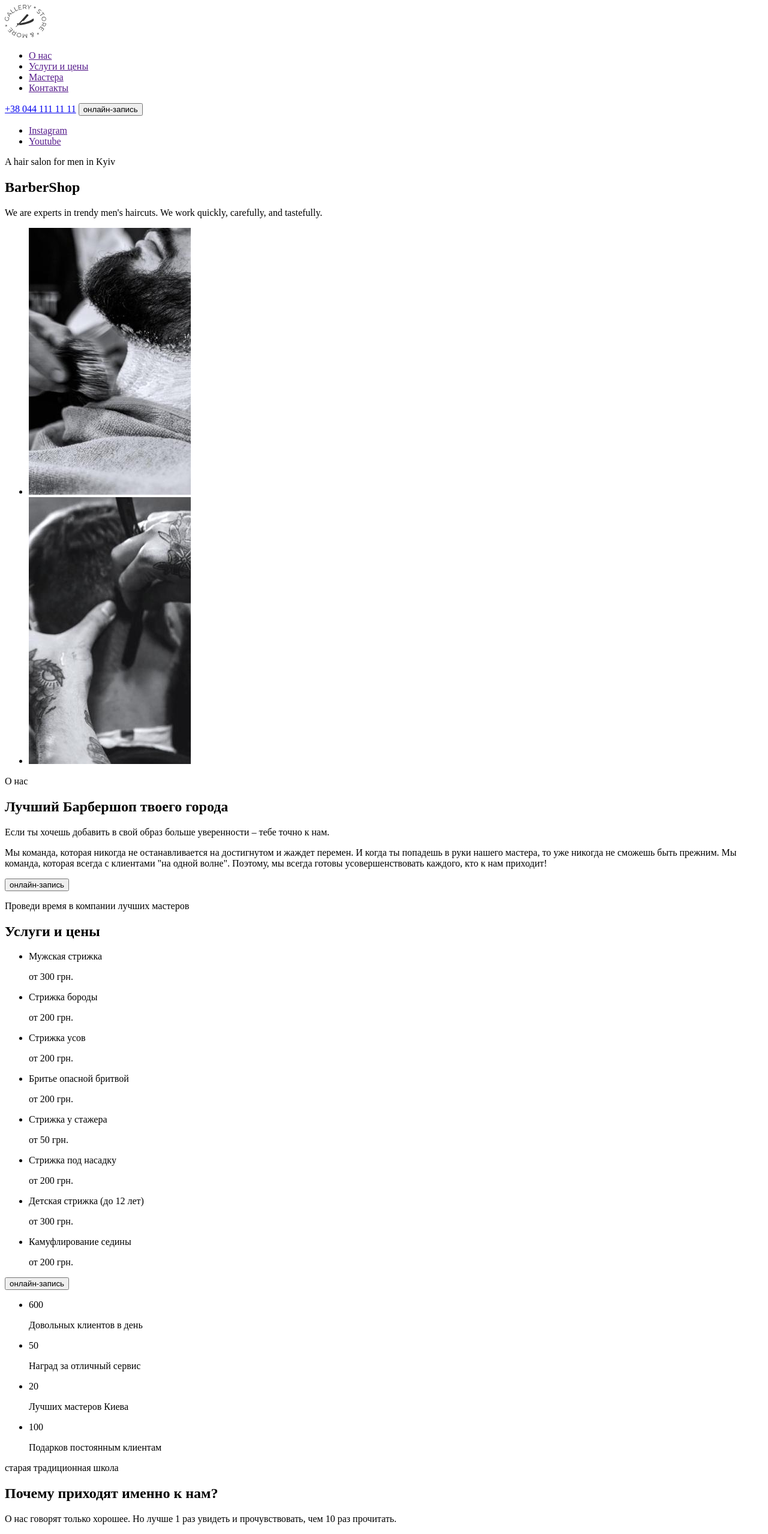
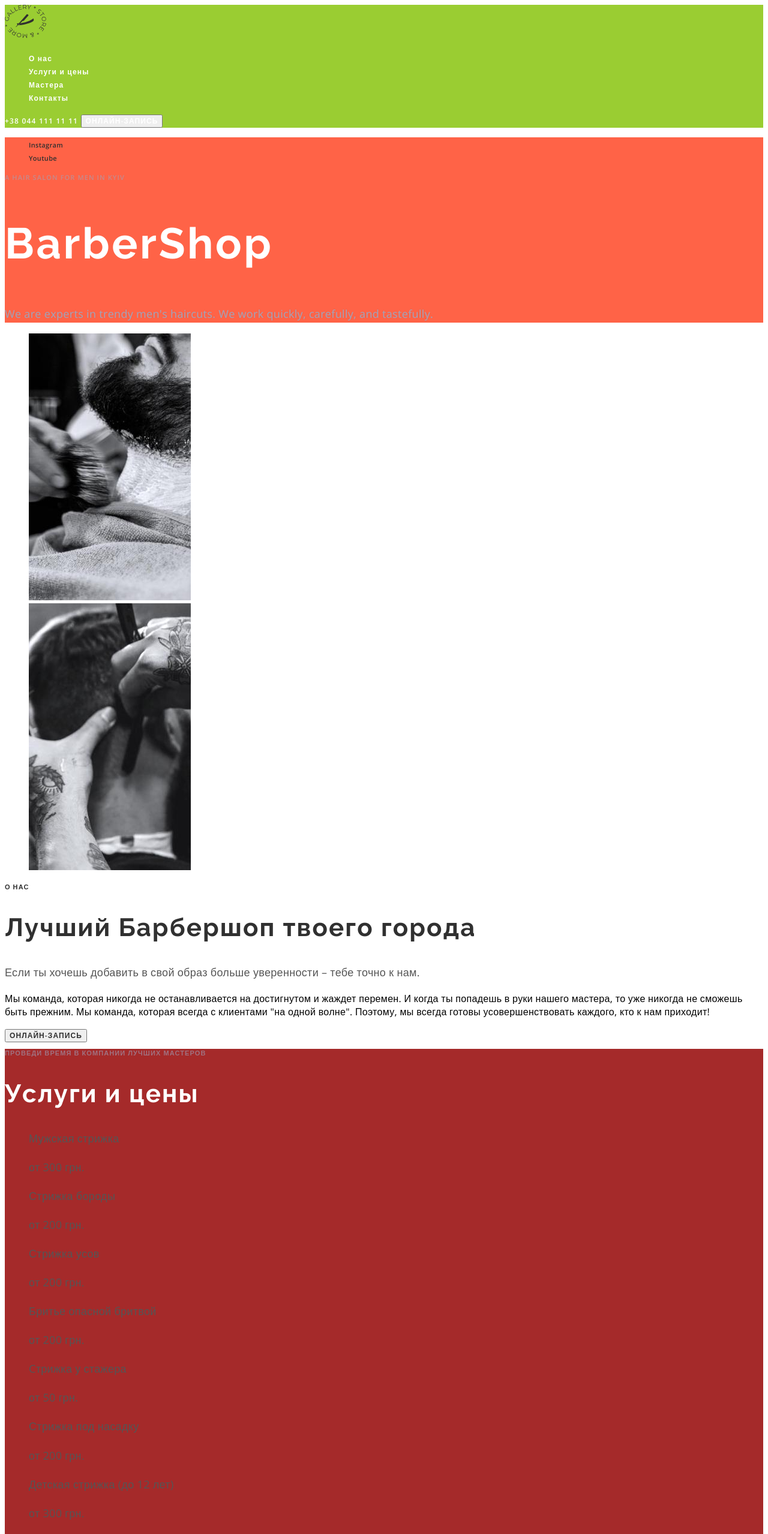
Before and after one commit to ROMAN1411/barbershop, a plain HTML site: page index.html in a window 1280 px wide. Shown: the top 2558 px of the page at 60% size. Drawn offline with nearby package versions, Linux system fonts and the light colour scheme.

Commit message:
Module-2

```diff
--- /dev/null
+++ b/css/style.css
@@ -0,0 +1,287 @@
+:root {
+    --primary-title-color: #ffffff;
+    --secondary-title-color: #303030;
+    --primary-text-color: #555555;
+    --secondary-text-color: #303030;
+    --third-text-color: #9DA4BD;
+    --accent-color: #FF6C00;
+    --header-text-color: #ffffff;
+}
+
+body {
+    font-family: 'Open Sans', sans-serif;
+    letter-spacing: 0.02em;
+}
+
+.link {
+    text-decoration: none;
+}
+
+.list {
+    list-style: none;
+}
+
+.btn {
+    font-family: inherit;
+    font-weight: 600;
+    font-size: 12px;
+    line-height: 1.33;
+    letter-spacing: 0.09em;
+    text-transform: uppercase;
+}
+
+.pre-title {
+    font-weight: 600;
+    font-size: 11px;
+    line-height: 1.36;
+    letter-spacing: 0.1em;
+    text-transform: uppercase;
+}
+
+.after-title {
+    font-size: 18px;
+    line-height: 1.67;
+}
+
+.section-title {
+    font-family: 'Raleway', sans-serif;
+        font-weight: 700;
+        font-size: 42px;
+        line-height: 1.17;
+        letter-spacing: 0.05em;
+}
+
+.social-link {
+    font-weight: 600;
+    font-size: 11px;
+    line-height: 1.36;
+    color: var(--secondary-text-color);
+}
+
+.social-link:hover,
+.social-link:focus {
+    color: var(--accent-color);
+}
+
+/* --- HEADER ---*/
+
+.header {
+    background-color: yellowgreen;
+}
+.header-link {
+    font-weight: 600;
+    font-size: 12px;
+    line-height: 1.33;
+    letter-spacing: 0.1em;
+    color: var(--header-text-color);
+}
+.header-link:hover,
+.header-link:focus {
+    color: var(--accent-color);
+}
+
+.header-tel-link {
+    font-weight: 600;
+    font-size: 12px;
+    line-height: 1.33;
+    letter-spacing: 0.1em;
+    color: var(--header-text-color);
+}
+
+.header-btn {
+    color: #FFFFFF;
+}
+
+/* --- Hero --- */
+
+.hero {
+    background-color: tomato;
+}
+
+.hero-pre-title {
+    color: rgba(157, 164, 189, 0.6);
+}
+
+.hero-title {
+    font-family: 'Raleway', sans-serif;
+        font-weight: 700;
+        font-size: 72px;
+        line-height: 1.18;
+        letter-spacing: 0.05em;
+        color: var(--header-text-color);
+}
+
+.hero-after-title {
+    color: var(--third-text-color);
+}
+
+/* --- ABOUT ---*/
+
+.about-pre-title {
+    color: var(--secondary-title-color);
+}
+
+.about-title {
+    color: var(--secondary-title-color);
+}
+
+.about-after-title {
+    color: var(--primary-text-color);
+}
+
+.about-btn {
+    color: #303030;
+}
+
+/* --- PRICES ---*/
+
+.prices {
+    background-color: brown;
+}
+
+.prices-pre-title {
+    color: rgba(157, 164, 189, 0.6);
+}
+
+.prices-title {
+    color: var(--primary-title-color);
+}
+
+.prices-type,
+.prices-count {
+    font-size: 18px;
+    line-height: 1.67;
+    color: var(--primary-text-color);
+}
+
+.prices-btn {
+    color: #ffffff;
+}
+
+/* --- REASONS --- */
+
+.reasons {
+    background-color: burlywood ;
+}
+
+.reasons-count {
+    font-weight: 700;
+    font-size: 42px;
+    line-height: 1.36;
+    text-align: center;
+    letter-spacing: 0.05em;
+
+    color: var(--secondary-text-color);
+}
+
+.reasons-item-text {
+        font-weight: 600;
+        font-size: 11px;
+        line-height: 1.36;
+        text-align: center;
+
+        color: var(--secondary-text-color);
+}
+
+.reasons-pre-title {
+    color: var(--secondary-text-color);
+}
+
+.reasons-title {
+    color: var(--secondary-title-color);
+}
+
+.reasons-after-title {
+    color: var(--primary-text-color);
+}
+
+/* --- MASTERS --- */
+
+.masters-pre-title {
+    color: var(--secondary-title-color);
+}
+
+.masters-title {
+    color: var(--secondary-title-color);
+}
+
+.masters-item-title {
+    font-size: 18px;
+    line-height: 1.39;
+    text-align: center;
+
+    color: var(--secondary-text-color);
+}
+
+.masters-item-text {
+    font-size: 14px;
+    line-height: 1.36;
+    text-align: center;
+
+    color: var(--accent-color);
+}
+
+/* --- GALLERY --- */
+
+.gallery-pre-title {
+    color: var(--secondary-text-color);
+}
+
+/* --- ONLINE --- */
+
+.online {
+    background-color:blueviolet;
+}
+
+.online-title {
+    color: var(--primary-title-color);
+}
+
+/* --- CONTACTS --- */
+
+.contacts {
+    background-color: blueviolet;
+}
+
+.contacts-title {
+    color: var(--primary-title-color);
+}
+
+.contacts-address {
+    font-style: inherit;
+}
+
+.contacts-link {
+    font-size: 18px;
+    line-height: 1.67;
+
+    color: var(--third-text-color);
+}
+
+.contacts-time-title {
+    font-weight: 600;
+        font-size: 11px;
+        line-height: 1.36;
+        letter-spacing: 0.1em;
+        text-transform: uppercase;
+        color: #FFFFFF;
+}
+
+.contacts-time-text {
+    font-size: 18px;
+    line-height: 1.67;
+
+    color: var(--third-text-color);
+}
+
+/* --- FOOTER --- */
+
+.footer {
+    background-color:aqua;
+}
+.footer-copy{
+    font-weight: 600;
+    font-size: 11px;
+    line-height: 1.36;
+    color: var(--third-text-color);
+}
--- a/index.html
+++ b/index.html
@@ -5,198 +5,212 @@
     <meta http-equiv="X-UA-Compatible" content="IE=edge">
     <meta name="viewport" content="width=device-width, initial-scale=1.0">
     <title>Document</title>
+    <link rel="preconnect" href="https://fonts.googleapis.com">
+    <link rel="preconnect" href="https://fonts.gstatic.com" crossorigin>
+    <link href="https://fonts.googleapis.com/css2?family=Open+Sans:wght@400;600;700&family=Raleway:wght@700&display=swap"
+        rel="stylesheet">
+    <link rel="stylesheet" href="./css/style.css">
 </head>
 <body>
-    <header>
-        <nav>
-            <a href=""><img src="./images/logo.svg" alt="Лого сайта"></a>
-            <ul>
-                <li>
-                    <a href="">О нас</a>
+    <header class="header">
+        <nav class="header-navigation">
+            <a href="" class="header-logo"><img src="./images/logo.svg" alt="Лого сайта"></a>
+            <ul class="header-list list">
+                <li class="header-item">
+                    <a class="header-link link" href="">О нас</a>
                 </li>
                 <li>
-                    <a href="">Услуги и цены</a>
+                    <a class="header-link link" href="">Услуги и цены</a>
                 </li>
                 <li>
-                    <a href="">Мастера</a>
+                    <a class="header-link link" href="">Мастера</a>
                 </li>
                 <li>
-                    <a href="">Контакты</a>
+                    <a class="header-link link" href="">Контакты</a>
                 </li>
             </ul>
         </nav>
-        <a href="tel:+380441111111">+38 044 111 11 11</a>
-        <button type="button">онлайн-запись</button>
+        <a class="header-tel-link link" href="tel:+380441111111">+38 044 111 11 11</a>
+        <button class="header-btn btn" type="button">онлайн-запись</button>
     </header>
     <main>
-        <section>
-            <ul>
-                <li><a href="">Instagram</a></li>
-                <li><a href="">Youtube</a></li>
+        <section class="hero">
+            <ul class="hero-list list">
+                <li class="hero-Item">
+                    <a class="hero-link social-link link" href="">Instagram</a>
+                </li>
+                <li class="hero-Item">
+                    <a class="hero-link social-link link" href="">Youtube</a>
+                </li>
             </ul>
             <div  lang="en">
-                <p>A hair salon for men in Kyiv</p>
-                <h1>BarberShop</h1>
-                <p>We are experts in trendy men's haircuts.
+                <p class="hero-pre-title pre-title">A hair salon for men in Kyiv</p>
+                <h1 class="hero-title">BarberShop</h1>
+                <p class="hero-after-title after-title">We are experts in trendy men's haircuts.
                 We work quickly, carefully, and tastefully.</p>
             </div>
         </section>
-        <section>
-            <ul>
-                <li>
+        <section class="about">
+            <ul class="about-list list">
+                <li class="about-item">
                     <img src="./images/about_img-1.jpg" alt="Барбер бреет шею" width="270" height="445">
                 </li>
-                <li>
+                <li class="about-item">
                     <img src="./images/about_img-2.jpg" alt="Барбер делает кантик" width="270" height="445">
                 </li>
             </ul>
-            <div>
-                <p>О нас</p>
-                <h2>Лучший Барбершоп
+            <div class="about-right">
+                <p class="about-pre-title pre-title">О нас</p>
+                <h2 class="about-title section-title">Лучший Барбершоп
                 твоего города</h2>
-                <p>Если ты хочешь добавить в свой образ больше уверенности – тебе точно к нам.</p>
-                <p>Мы команда, которая никогда не останавливается на достигнутом
+                <p class="about-after-title after-title">Если ты хочешь добавить в свой образ больше уверенности – тебе точно к нам.</p>
+                <p class="about-text">Мы команда, которая никогда не останавливается на достигнутом
                 и жаждет перемен. И когда ты попадешь в руки нашего мастера,
                 то уже никогда не сможешь быть прежним. Мы команда, которая всегда с клиентами "на одной волне". Поэтому, мы всегда
                 готовы усовершенствовать каждого, кто к нам приходит!</p>
-                <button type="button">онлайн-запись</button>
+                <button class="btn about-btn" type="button">онлайн-запись</button>
             </div>
         </section>
-        <section>
-            <p>Проведи время в компании лучших мастеров</p>
-            <h2>Услуги и цены</h2>
-            <ul>
-                <li>
-                    <p>Мужская стрижка</p>
-                    <span>от 300 грн.</span>
+        <section class="prices">
+            <p class="pre-title prices-pre-title">Проведи время в компании лучших мастеров</p>
+            <h2 class="prices-title section-title">Услуги и цены</h2>
+            <ul class="prices-list list">
+                <li class="prices-item">
+                    <p class="prices-type">Мужская стрижка</p>
+                    <span class="prices-count">от 300 грн.</span>
                 </li>
-                <li>
-                    <p>Стрижка бороды</p>
-                    <span>от 200 грн.</span>
+                <li class="prices-item">
+                    <p class="prices-type">Стрижка бороды</p>
+                    <span class="prices-count">от 200 грн.</span>
                 </li>
-                <li>
-                    <p>Стрижка усов</p>
-                    <span>от 200 грн.</span>
+                <li class="prices-item">
+                    <p class="prices-type">Стрижка усов</p>
+                    <span class="prices-count">от 200 грн.</span>
                 </li>
-                <li>
-                    <p>Бритье опасной бритвой</p>
-                    <span>от 200 грн.</span>
+                <li class="prices-item">
+                    <p class="prices-type">Бритье опасной бритвой</p>
+                    <span class="prices-count">от 200 грн.</span>
                 </li>
             </ul>
-            <ul>
-                <li>
-                    <p>Cтрижка у стажера</p>
-                    <span>от 50 грн.</span>
+            <ul class="prices-list list class">
+                <li class="prices-item">
+                    <p class="prices-type">Cтрижка у стажера</p>
+                    <span class="prices-count">от 50 грн.</span>
                 </li>
-                <li>
-                    <p>Стрижка под насадку</p>
-                    <span>от 200 грн.</span>
+                <li class="prices-item">
+                    <p class="prices-type">Стрижка под насадку</p>
+                    <span class="prices-count">от 200 грн.</span>
                 </li>
-                <li>
-                    <p>Детская стрижка (до 12 лет)</p>
-                    <span>от 300 грн.</span>
+                <li class="prices-item">
+                    <p class="prices-type">Детская стрижка (до 12 лет)</p>
+                    <span class="prices-count">от 300 грн.</span>
                 </li>
-                <li>
-                    <p>Камуфлирование седины</p>
-                    <span>от 200 грн.</span>
+                <li class="prices-item">
+                    <p class="prices-type">Камуфлирование седины</p>
+                    <span class="prices-count">от 200 грн.</span>
                 </li>
             </ul>
-            <button type="button">онлайн-запись</button>
+            <button class="btn prices-btn" type="button">онлайн-запись</button>
         </section>
-        <section>
-            <ul>
-                <li>
-                    <span>600</span>
-                    <p>Довольных клиентов в день</p>
+        <section class="reasons">
+            <ul class="reasons-list list">
+                <li class="reasons-item">
+                    <span class="reasons-count">600</span>
+                    <p class="reasons-item-text">Довольных клиентов в день</p>
                 </li>
-                <li>
-                    <span>50</span>
-                    <p>Наград за отличный сервис</p>
+                <li class="reasons-item">
+                    <span class="reasons-count">50</span>
+                    <p class="reasons-item-text">Наград за отличный сервис</p>
                 </li>
-                <li>
-                    <span>20</span>
-                    <p>Лучших мастеров Киева</p>
+                <li class="reasons-item">
+                    <span class="reasons-count">20</span>
+                    <p class="reasons-item-text">Лучших мастеров Киева</p>
                 </li>
-                <li>
-                    <span>100</span>
-                    <p>Подарков постоянным клиентам</p>
+                <li class="reasons-item">
+                    <span class="reasons-count">100</span>
+                    <p class="reasons-item-text">Подарков постоянным клиентам</p>
                 </li>
             </ul>
 
-            <div>
-                <p>старая традиционная школа</p>
-                <h2>Почему приходят именно к нам?</h2>
-                <p>О нас говорят только хорошее. Но лучше 1 раз увидеть и прочувствовать, чем 10 раз прочитать.</p>
+            <div class="reasons-right">
+                <p class="pre-title reasons-pre-title">старая традиционная школа</p>
+                <h2 class="section-title reasons-title">Почему приходят именно к нам?</h2>
+                <p class="after-title reasons-after-title">О нас говорят только хорошее. Но лучше 1 раз увидеть и прочувствовать, чем 10 раз прочитать.</p>
             </div>
         </section>
-        <section>
-            <p>для настоящих ценителей атмосферы</p>
-            <h2>Наши мастера</h2>
-            <ul>
-                <li>
+
+        <section class="masters">
+            <p class="pre-title masters-pre-title">для настоящих ценителей атмосферы</p>
+            <h2 class="section-title masters-title">Наши мастера</h2>
+            <ul class="masters-list list">
+                <li class="masters-item">
                     <img src="./images/master_img-1.jpg" alt="Барбер стрижет клиента" width="370" height="346">
-                    <h3 lang="en">John Smith</h3>
-                    <p lang="en">Extreme Barber</p>
+                    <h3 lang="en" class="masters-item-title">John Smith</h3>
+                    <p lang="en" class="masters-item-text">Extreme Barber</p>
                 </li>
-                <li>
+                <li class="masters-item">
                     <img src="./images/master_img-2.jpg" alt="Барбер стрижет клиента" width="370" height="346">
-                    <h3 lang="en">Michele Doe</h3>
-                    <p lang="en">Extreme Barber</p>
+                    <h3 lang="en" class="masters-item-title">Michele Doe</h3>
+                    <p lang="en" class="masters-item-text">Extreme Barber</p>
                 </li>
-                <li>
+                <li class="masters-item">
                     <img src="./images/master_img-3.jpg" alt="Барбер стрижет клиента" width="370" height="346">
-                    <h3 lang="en">Alan Black</h3>
-                    <p lang="en">Extreme Barber</p>
+                    <h3 lang="en" class="masters-item-title">Alan Black</h3>
+                    <p lang="en" class="masters-item-text">Extreme Barber</p>
                 </li>
             </ul>
         </section>
-        <section>
-            <p>На латинском языке “барба” означает “борода”</p>
+        <section class="gallery">
+            <p class="pre-title gallery-pre-title">На латинском языке “барба” означает “борода”</p>
             <h2>Галерея</h2>
-            <ul>
-                <li>
+            <ul class="gallery-list list">
+                <li class="gallery-item">
                     <img src="./images/barba_img-1.jpg" alt="Изображение барбера, который работает" width="270" height="360">
                 </li>
-                <li>
+                <li class="gallery-item">
                     <img src="./images/barba_img-2.jpg" alt="Изображение барбера, который работает" width="270" height="360">
                 </li>
-                <li>
+                <li class="gallery-item">
                     <img src="./images/barba_img-3.jpg" alt="Изображение барбера, который работает" width="270" height="360">
                 </li>
-                <li>
+                <li class="gallery-item">
                     <img src="./images/barba_img-4.jpg" alt="Изображение барбера, который работает" width="270" height="360">
                 </li>
             </ul>
         </section>
-        <section>
-            <h2>Онлайн-запись</h2>
+        <section class="online">
+            <h2 class="online-title section-title">Онлайн-запись</h2>
         </section>
-        <section>
-            <h2>Контакты</h2>
-            <address>
-                <ul>
-                    <li><a href="https://www.google.com.ua/maps/place/%D1%83%D0%BB.+%D0%92%D0%B0%D1%81%D0%B8%D0%BB%D1%8C%D0%BA%D0%BE%D0%B2%D1%81%D0%BA%D0%B0%D1%8F,+7,+%D0%9A%D0%B8%D0%B5%D0%B2,+02000/@50.3958107,30.501413,17z/data=!3m1!4b1!4m5!3m4!1s0x40d4c8c951889799:0x58e0259a6e5b738d!8m2!3d50.3958107!4d30.5036017?hl=ru" target="_blank">ул. Васильковая, 7А
-                    Киев, 08132</a></li>
-                    <li><a href="tel:+380441111111">+38 044 111 11 11</a></li>
-                    <li><a href="mailto:barbershop@email.com">barbershop@email.com</a></li>
+        <section class="contacts">
+            <h2 class="contacts-title section-title">Контакты</h2>
+            <address class="contacts-address">
+                <ul class="contacts-list list">
+                    <li class="contacts-item">
+                        <a class="contacts-link link" href="https://www.google.com.ua/maps/place/%D1%83%D0%BB.+%D0%92%D0%B0%D1%81%D0%B8%D0%BB%D1%8C%D0%BA%D0%BE%D0%B2%D1%81%D0%BA%D0%B0%D1%8F,+7,+%D0%9A%D0%B8%D0%B5%D0%B2,+02000/@50.3958107,30.501413,17z/data=!3m1!4b1!4m5!3m4!1s0x40d4c8c951889799:0x58e0259a6e5b738d!8m2!3d50.3958107!4d30.5036017?hl=ru" target="_blank">ул. Васильковая, 7А
+                    Киев, 08132</a>
+                    </li>
+                    <li class="contacts-item">
+                        <a class="contacts-link link" href="tel:+380441111111">+38 044 111 11 11</a>
+                    </li>
+                    <li class="contacts-item">
+                        <a class="contacts-link" href="mailto:barbershop@email.com">barbershop@email.com</a>
+                    </li>
                 </ul>
             </address>
-            <b>время работы</b>
-            <p>Ежедневно с 9:00 до 22:00</p>
+            <b class="contacts-time-title">время работы</b>
+            <p class="contacts-time-text">Ежедневно с 9:00 до 22:00</p>
         </section>
     </main>
-    <footer>
-        <p>&copy; Copyright 2020</p>
-        <ul>
-            <li>
-                <a href="">Instagram</a>
+    <footer class="footer">
+        <p class="footer-copy">&copy; Copyright 2020</p>
+        <ul class="footer-list list">
+            <li class="footer-item">
+                <a class="footer-link social-link link" href="">Instagram</a>
             </li>
-            <li>
-                <a href="">Youtube</a>
+            <li class="footer-item">
+                <a class="footer-link social-link link" href="">Youtube</a>
             </li>
         </ul>
     </footer>
-
-
 </body>
 </html>
```
